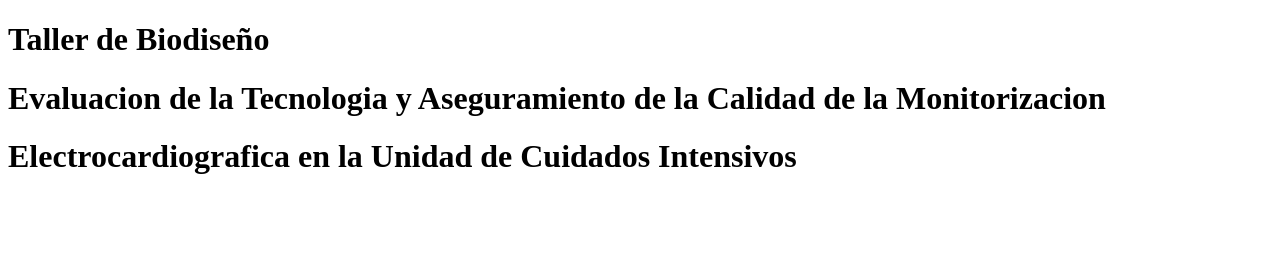
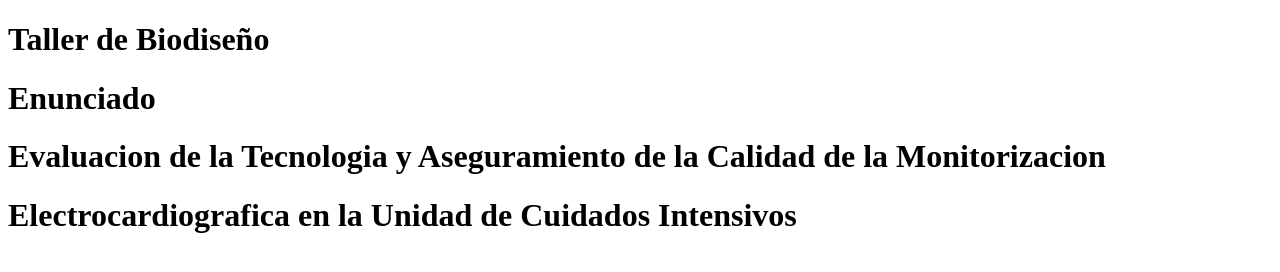
Before and after one commit to Emilio515/TallerBiodise-o3, a plain HTML site: page index.html in a window 1280 px wide. Drawn offline with Linux system fonts and the light colour scheme.

Commit message:
Update index.html

```diff
--- a/index.html
+++ b/index.html
@@ -8,6 +8,7 @@
 </head>
 <body>
     <h1>Taller de Biodiseño </h1>
+    <h1>Enunciado</h1>
     <h1>Evaluacion de la Tecnologia y Aseguramiento de la Calidad de la Monitorizacion</h1>
     <h1>Electrocardiografica en la Unidad de Cuidados Intensivos</h1>
 
```
